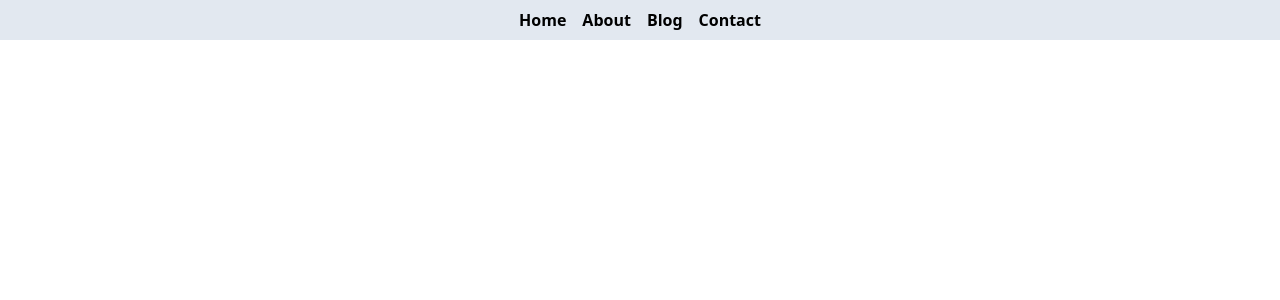
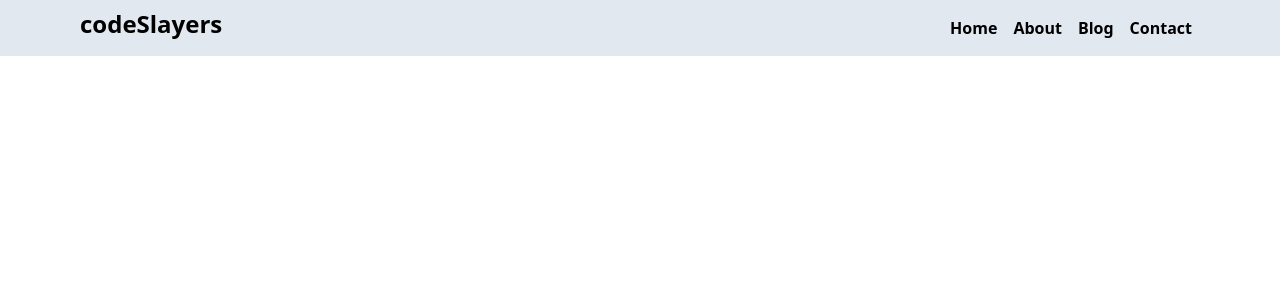
Before and after one commit to CODExSHUBHAM/code-slayers, a Next.js app: page / in a window 1280 px wide. Shown: the top 300 px of the page. Built offline with nearby package versions, Linux system fonts and the light colour scheme.

Commit message:
Fix: Updated Navbar

```diff
--- a/components/Navbar/navbar.js
+++ b/components/Navbar/navbar.js
@@ -2,13 +2,19 @@ import React from 'react'
 
 function navbar() {
   return (
-    <div>
-      <ul className="flex font-bold justify-center bg-slate-200">
-        <li className="p-2">Home</li>
-        <li className="p-2">About</li>
-        <li className="p-2">Blog</li>
-        <li className="p-2">Contact</li>
-      </ul>
+    <div className='flex justify-between bg-slate-200 px-20 py-2'>
+      <div>
+        <h1 className='text-2xl font-bold font-sans'>codeSlayers</h1>
+      </div>
+      <div>
+        <ul className='flex font-bold justify-center '>
+          <li className='p-2'>Home</li>
+          <li className='p-2'>About</li>
+          <li className='p-2'>Blog</li>
+          <li className='p-2'>Contact</li>
+        </ul>
+      </div>
+
     </div>
   );
 }
```
